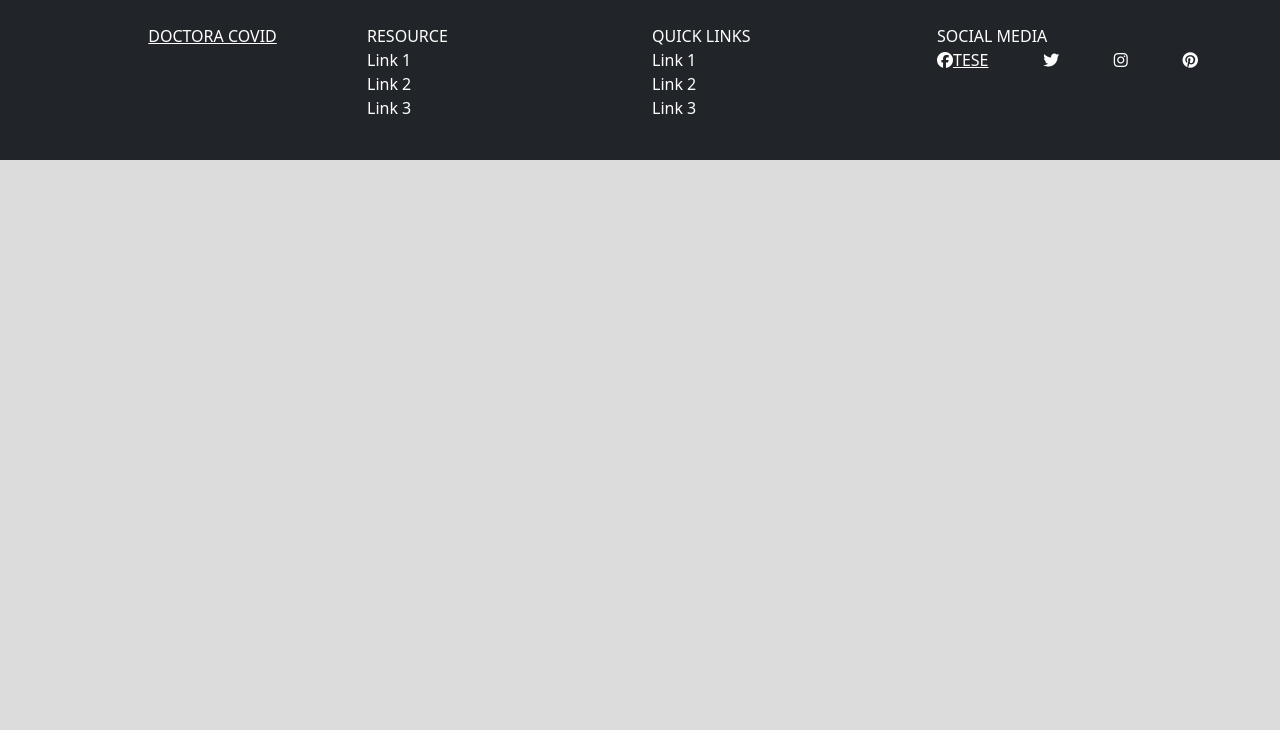
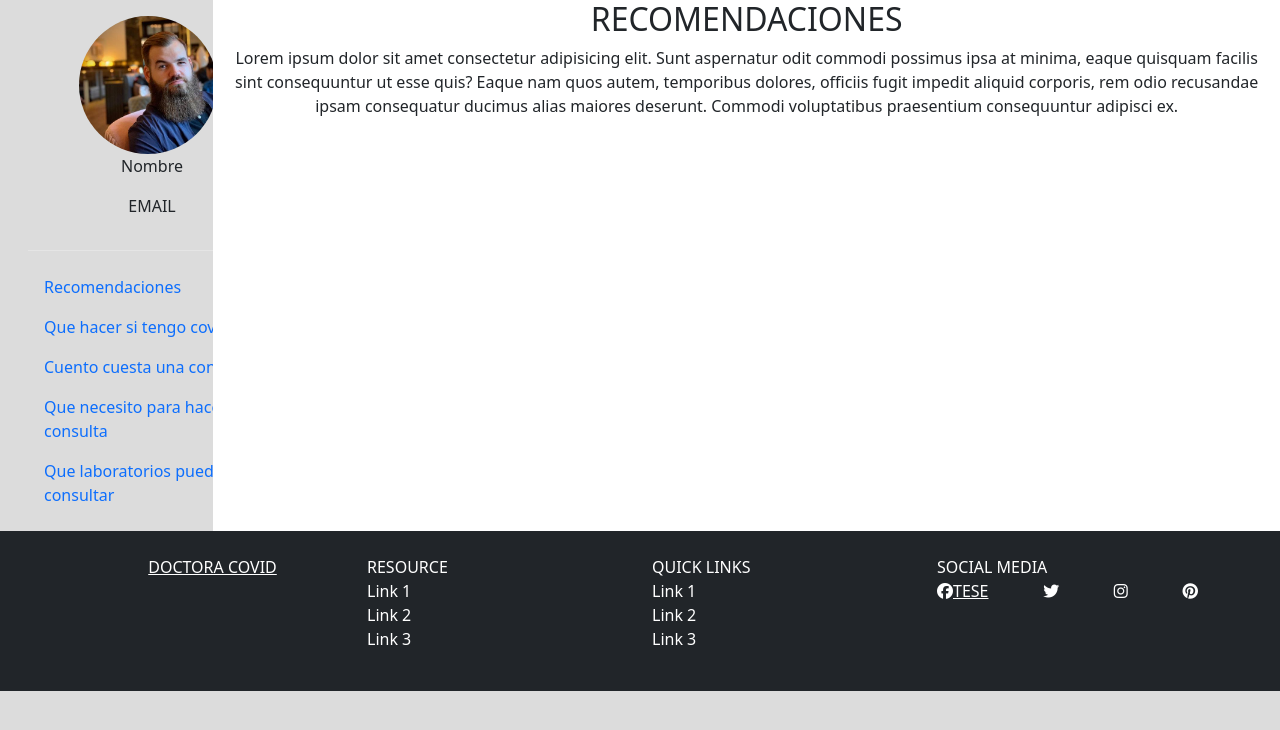
Before and after one commit to UsielOM/FCV19, an Angular app: page /Doctora in a window 1280 px wide. Shown: the top 730 px of the page. Built offline with nearby package versions, Linux system fonts and the light colour scheme.

Commit message:
Creacion de componentes sidbar y tablacitas

```diff
--- /dev/null
+++ b/src/app/Components/DoctoraComponent/sidbar/sidbar.component.html
@@ -0,0 +1,80 @@
+<section>
+    <div class="container-fluid ">
+
+        <div class="row">
+            <div class="col-2 bg-sidbar ">
+
+                <div class="d-flex flex-column flex-shrink-0 p-3 text-white bg-sidbar " style="width: 280px; ">
+                    <div class="text-center ">
+                        <img src="./../../../../assets/USER.jpg " alt=" " width="138 " height="138 " class="rounded-circle me-2 ">
+
+                        <p class="text-dark ">Nombre </p>
+                        <p class="text-dark " id="pCorreo "> EMAIL</p>
+                    </div>
+
+                    <hr>
+                    <nav class="nav nav-pills flex-column mb-auto " id="navigation " role="tablist ">
+
+                        <a href="#contenido-Inicio " class="nav-link " data-bs-toggle="tab " role="tab " aria-selected="true " id="inicio-tab " aria-controls="contenido-Inicio "> Recomendaciones</a>
+
+                        <a href="#contenido-Servicio " class="nav-link " data-bs-toggle="tab " role="tab " aria-selected="false " id="servicios-tab " aria-controls="contenido-Servicio ">Que hacer si tengo covid </a>
+
+                        <a href="#contenido-Blog " class="nav-link " data-bs-toggle="tab " role="tab " aria-selected="false " id="blog-tab " aria-controls="contenido-Blog ">Cuento cuesta una consulta</a>
+
+                        <a href="#contenido-Contacto " class="nav-link " data-bs-toggle="tab " role="tab " aria-selected="false " id="contenido-tab " aria-controls="contenido-Contacto ">Que necesito para hacer la consulta</a>
+
+                        <a href="#contenido-Laboratorios " class="nav-link " data-bs-toggle="tab " role="tab " aria-selected="false " id="laboratorio-tab " aria-controls="coontenido-laboratorios ">Que laboratorios puedo consultar</a>
+                    </nav>
+
+
+                </div>
+
+
+
+            </div>
+
+
+            <div class=" col-10 justify-content-start bg-white text-center ">
+                <div class="conatiner ">
+
+                    <div class="tab-content " id="contenido-nav ">
+                        <div class="tab-pane fane show active " role="tab " id="contenido-Inicio " aria-labelledby="inicio-tab ">
+                            <h2>RECOMENDACIONES</h2>
+                            <p>Lorem ipsum dolor sit amet consectetur adipisicing elit. Sunt aspernatur odit commodi possimus ipsa at minima, eaque quisquam facilis sint consequuntur ut esse quis? Eaque nam quos autem, temporibus dolores, officiis fugit
+                                impedit aliquid corporis, rem odio recusandae ipsam consequatur ducimus alias maiores deserunt. Commodi voluptatibus praesentium consequuntur adipisci ex.</p>
+                        </div>
+                        <div class="tab-pane fane " role="tab " id="contenido-Servicio " aria-labelledby="servicios-tab ">
+                            <h2>QUE HACER SI TENGO COVID</h2>
+                            <p>Lorem ipsum dolor sit amet consectetur adipisicing elit. Sunt aspernatur odit commodi possimus ipsa at minima, eaque quisquam facilis sint consequuntur ut esse quis? Eaque nam quos autem, temporibus dolores, officiis fugit
+                                impedit aliquid corporis, rem odio recusandae ipsam consequatur ducimus alias maiores deserunt. Commodi voluptatibus praesentium consequuntur adipisci ex.</p>
+                        </div>
+                        <div class="tab-pane fane " role="tab " id="contenido-Blog " aria-labelledby="blog-tab ">
+                            <h2>COSTOS</h2>
+                            <p>Lorem ipsum dolor sit amet consectetur adipisicing elit. Sunt aspernatur odit commodi possimus ipsa at minima, eaque quisquam facilis sint consequuntur ut esse quis? Eaque nam quos autem, temporibus dolores, officiis fugit
+                                impedit aliquid corporis, rem odio recusandae ipsam consequatur ducimus alias maiores deserunt. Commodi voluptatibus praesentium consequuntur adipisci ex.</p>
+                        </div>
+                        <div class="tab-pane fane " role="tab " id="contenido-Contacto " aria-labelledby="contenido-tab ">
+                            <h2>QUE NECESITO PARA HACER LA CONSULTA</h2>
+                            <p>Lorem ipsum dolor sit amet consectetur adipisicing elit. Sunt aspernatur odit commodi possimus ipsa at minima, eaque quisquam facilis sint consequuntur ut esse quis? Eaque nam quos autem, temporibus dolores, officiis fugit
+                                impedit aliquid corporis, rem odio recusandae ipsam consequatur ducimus alias maiores deserunt. Commodi voluptatibus praesentium consequuntur adipisci ex.</p>
+                        </div>
+
+                        <div class="tab-pane fane " role="tab " id="contenido-Laboratorios " aria-labelledby="laboratorio-tab ">
+                            <h2>Que laboratorios puedo consultar</h2>
+                            <p>Lorem ipsum dolor sit amet, consectetur adipisicing elit. Consequuntur maiores impedit corporis quibusdam, ratione quos dolor nihil debitis hic libero architecto est atque ducimus nulla a ad sit! Quam dolorem mollitia commodi
+                                natus perspiciatis officiis odit nobis? Blanditiis quaerat ea ipsam! Quaerat repudiandae, explicabo quae officiis est voluptatem quibusdam quam, non rerum saepe distinctio? Unde sed vero rerum ab, nulla enim veritatis mollitia
+                                hic porro odio accusamus modi illo, natus sint ullam? Aliquid quae soluta magnam molestias in quam, iure architecto sapiente impedit ratione vero reiciendis quo ea necessitatibus illo dignissimos, ipsum magni commodi accusantium
+                                unde rerum tempore nesciunt velit maiores. Omnis harum excepturi consequatur? Corporis suscipit odio iure facilis distinctio nemo tempore totam, fugit expedita consequuntur sunt a. Laboriosam doloremque soluta placeat fuga
+                                possimus? Blanditiis, error magni ipsam rerum accusantium ipsa unde veritatis molestiae? Ipsum, expedita. Rerum mollitia rem odit reiciendis eum corporis, illo illum exercitationem, tempora iste suscipit.</p>
+
+                        </div>
+
+                    </div>
+                </div>
+
+
+            </div>
+        </div>
+
+    </div>
+</section>
--- /dev/null
+++ b/src/app/Components/DoctoraComponent/sidbar/sidbar.component.ts
@@ -0,0 +1,15 @@
+import { Component, OnInit } from '@angular/core';
+
+@Component({
+  selector: 'app-sidbar',
+  templateUrl: './sidbar.component.html',
+  styleUrls: ['./sidbar.component.css']
+})
+export class SidbarComponent implements OnInit {
+
+  constructor() { }
+
+  ngOnInit(): void {
+  }
+
+}
--- /dev/null
+++ b/src/app/Components/DoctoraComponent/tablacitas/tablacitas.component.html
@@ -0,0 +1 @@
+<p>tablacitas works!</p>
--- /dev/null
+++ b/src/app/Components/DoctoraComponent/tablacitas/tablacitas.component.ts
@@ -0,0 +1,15 @@
+import { Component, OnInit } from '@angular/core';
+
+@Component({
+  selector: 'app-tablacitas',
+  templateUrl: './tablacitas.component.html',
+  styleUrls: ['./tablacitas.component.css']
+})
+export class TablacitasComponent implements OnInit {
+
+  constructor() { }
+
+  ngOnInit(): void {
+  }
+
+}
--- a/src/app/Pages/doctora/doctora-routing.module.ts
+++ b/src/app/Pages/doctora/doctora-routing.module.ts
@@ -1,7 +1,10 @@
 import { NgModule } from '@angular/core';
 import { RouterModule, Routes } from '@angular/router';
+import { SidbarComponent } from '../../Components/DoctoraComponent/sidbar/sidbar.component';
 
-const routes: Routes = [];
+const routes: Routes = [{path: '', children:[
+  {path:'Doctora', component:SidbarComponent}
+]}];
 
 @NgModule({
   imports: [RouterModule.forChild(routes)],
--- a/src/app/Pages/doctora/doctora.module.ts
+++ b/src/app/Pages/doctora/doctora.module.ts
@@ -3,11 +3,15 @@ import { CommonModule } from '@angular/common';
 
 import { DoctoraRoutingModule } from './doctora-routing.module';
 import { DoctoraComponent } from './doctora.component';
+import { SidbarComponent } from 'src/app/Components/DoctoraComponent/sidbar/sidbar.component';
+import { TablacitasComponent } from 'src/app/Components/DoctoraComponent/tablacitas/tablacitas.component';
 
 
 @NgModule({
   declarations: [
-    DoctoraComponent
+    DoctoraComponent,
+    SidbarComponent,
+    TablacitasComponent
   ],
   imports: [
     CommonModule,
--- a/src/app/app.module.ts
+++ b/src/app/app.module.ts
@@ -13,11 +13,14 @@ import { Interceptor } from './interface/intercerptos';
 import { DoctoraModule } from './Pages/doctora/doctora.module';
 
 
+
 @NgModule({
   declarations: [
     AppComponent,
     FooterComponent,
-    ErrorComponent,
+    ErrorComponent
+
+
 
 
 
```
Also changed, not shown: src/app/Components/DoctoraComponent/sidbar/sidbar.component.css (added), src/app/Components/DoctoraComponent/tablacitas/tablacitas.component.css (added), 2 other files (tests, documents, lock files or other folders).
